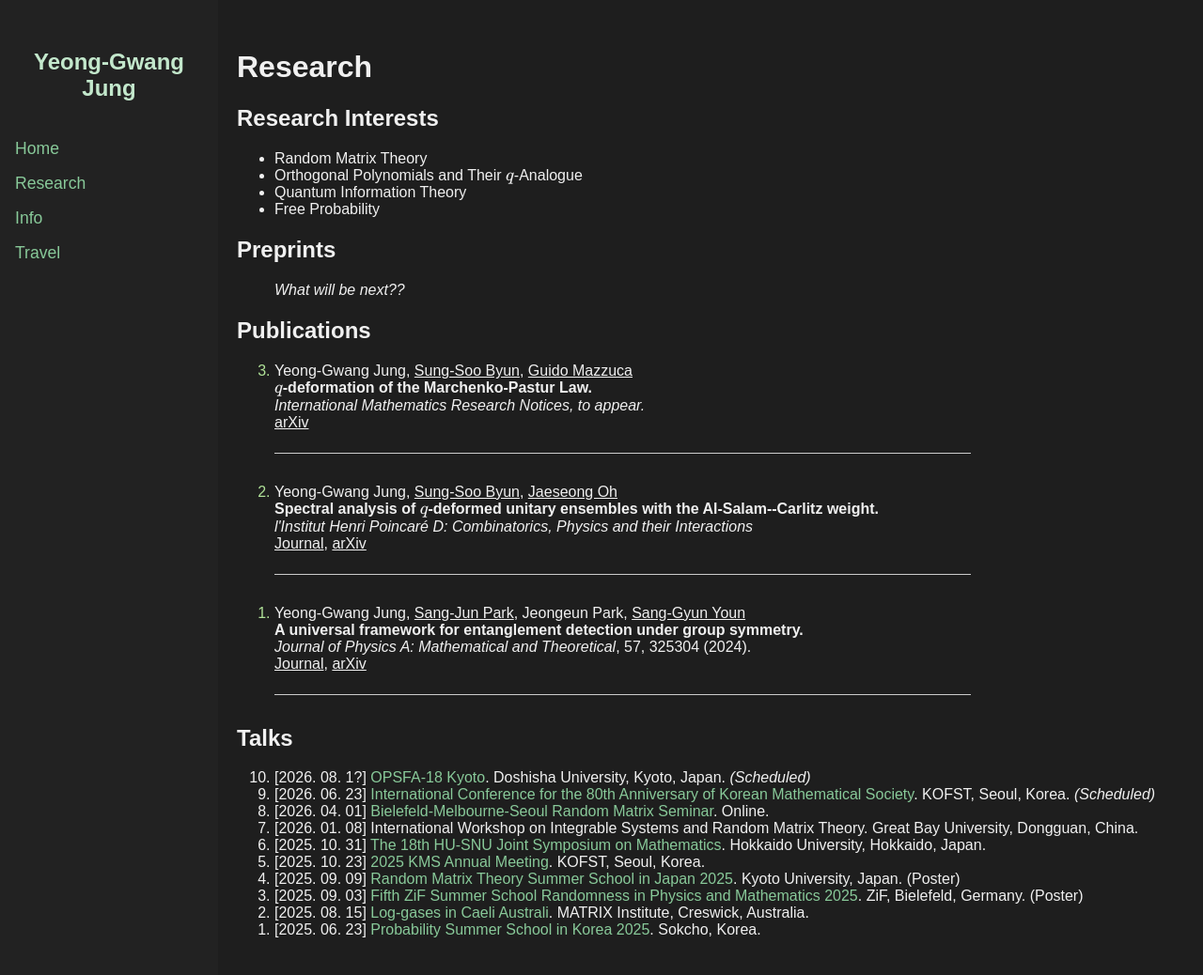
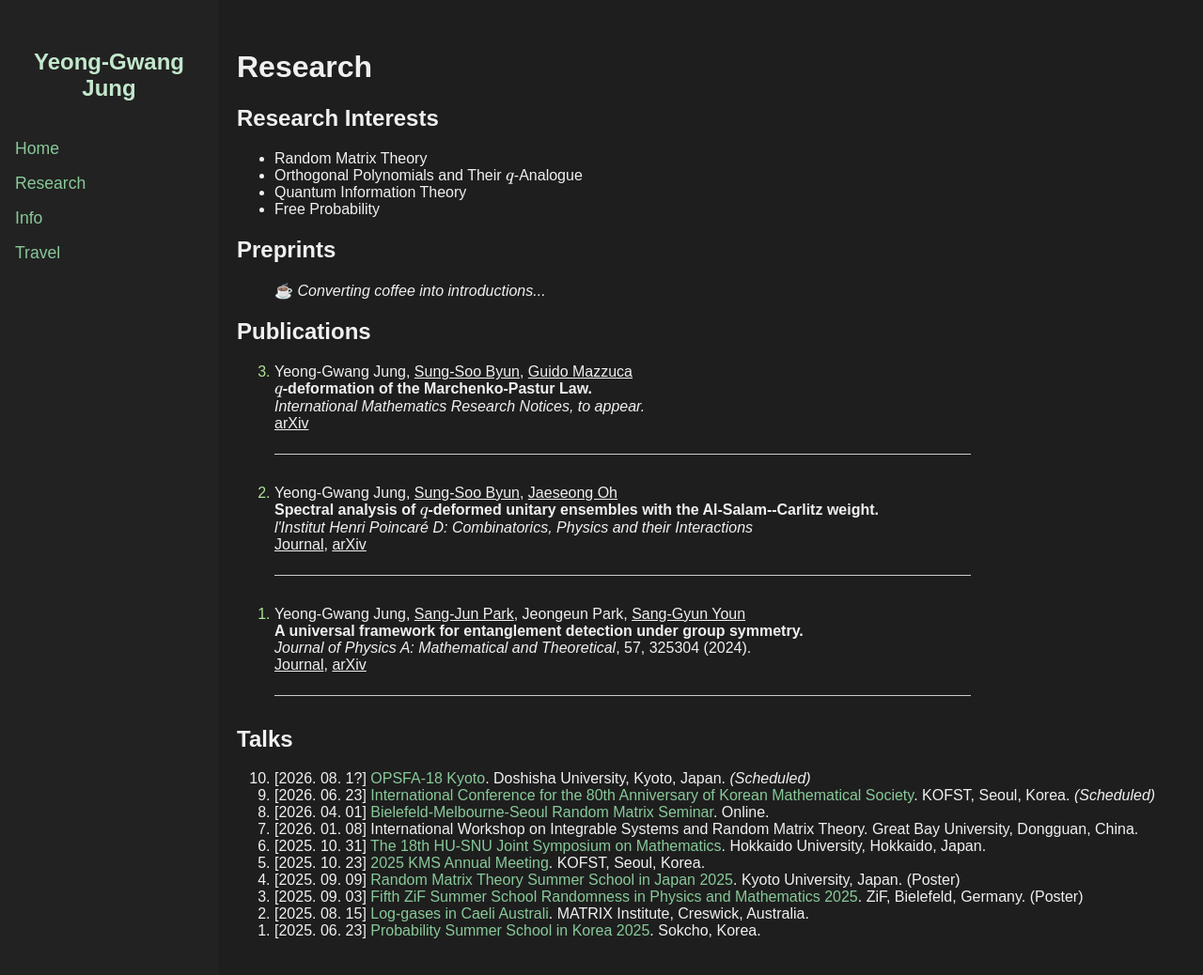
Before and after one commit to y-gJung/y-gJung.github.io, a Jekyll site: the page built from research.md, in a window 1280 px wide and 1048 px high. Shown: the top 1038 px of the window at 94% size. Built offline with Jekyll 4.4.1, drawn with Linux system fonts in a browser that asks for light colours.

Commit message:
Update research.md

```diff
--- a/research.md
+++ b/research.md
@@ -14,7 +14,7 @@ title: Research
 
 ## Preprints
 <ol reversed class="paper-list">
-  <em>What will be next??</em>
+  ☕ <em>Converting coffee into introductions...</em>
 </ol>
 
 ## Publications
```
